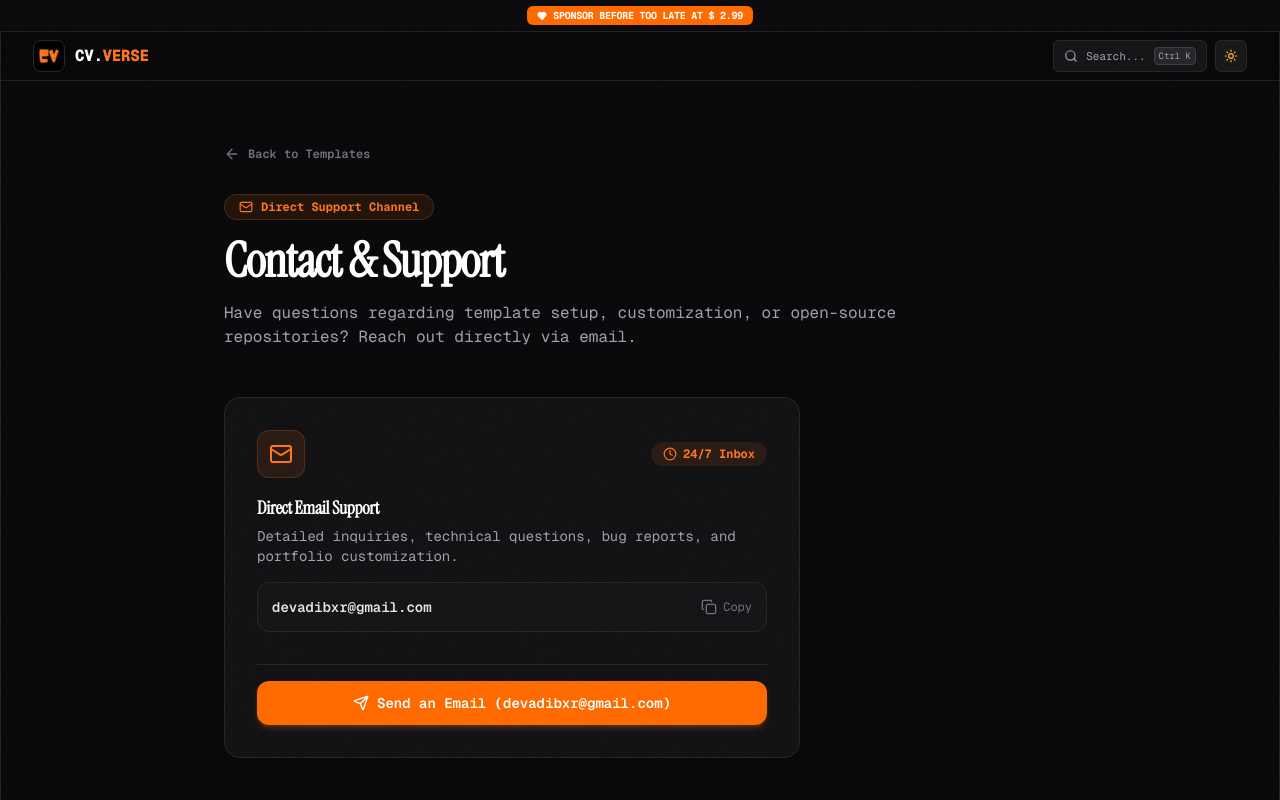
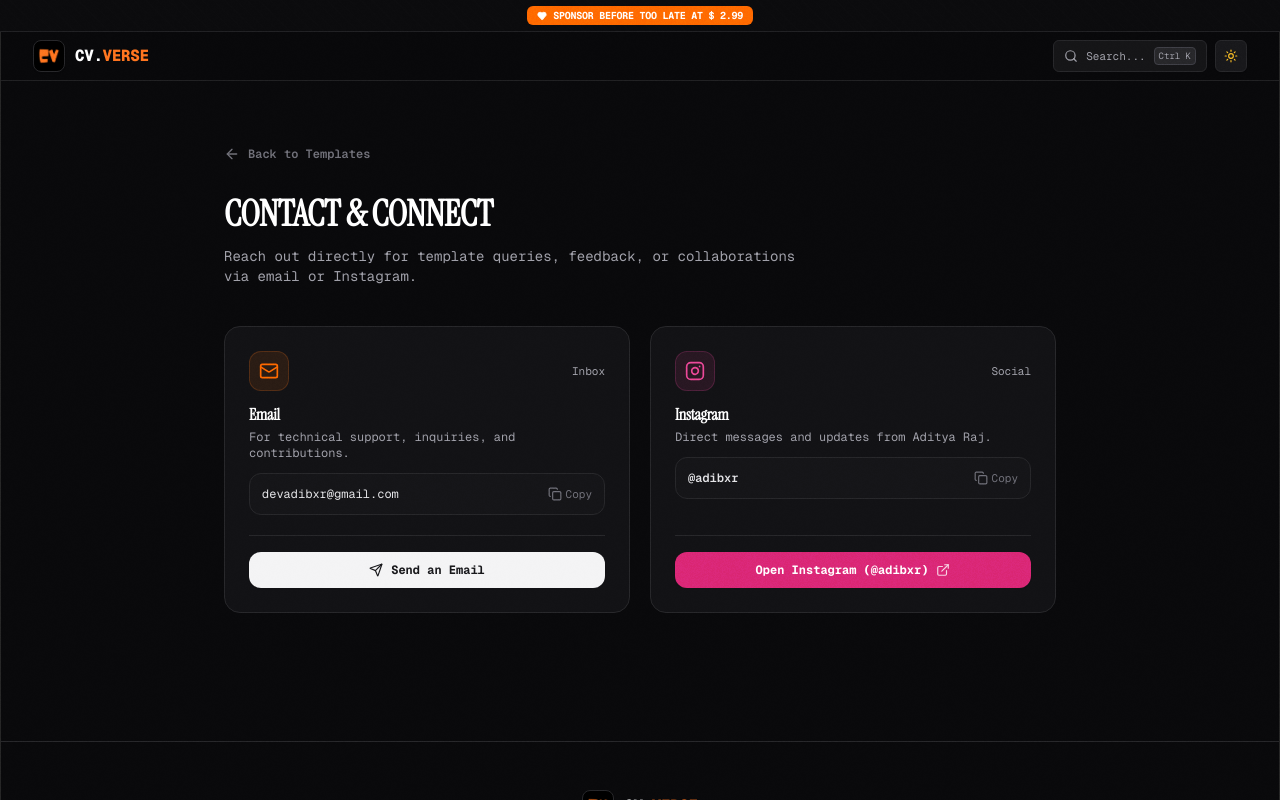
Before and after one commit to rawenergon/portfolio-verse, a Next.js app: page /contact in a window 1280 px wide. Shown: the top 800 px of the page. Built offline with nearby package versions, Linux system fonts and the light colour scheme; no server answers.

Commit message:
feat: remake contact page with email & ig, update terms, remove live preview from footer, add razorpay sponsor link

```diff
--- a/app/contact/layout.tsx
+++ b/app/contact/layout.tsx
@@ -2,7 +2,7 @@ import type { Metadata } from "next";
 
 export const metadata: Metadata = {
   title: "Contact Aditya Raj",
-  description: "Get in touch with Aditya Raj (@rawenergon) for portfolio design, full-stack systems engineering, and open-source template support. Direct email: devadibxr@gmail.com.",
+  description: "Get in touch with Aditya Raj (@rawenergon) for portfolio design, full-stack systems engineering, and open-source template support. Direct email: devadibxr@gmail.com and Instagram: @adibxr.",
   alternates: {
     canonical: "/contact",
   },
--- a/app/contact/page.tsx
+++ b/app/contact/page.tsx
@@ -11,8 +11,6 @@ import {
   Send,
   Check,
   Copy,
-  Clock,
-  ShieldCheck,
   ArrowLeft,
   ExternalLink
 } from "lucide-react";
@@ -20,8 +18,11 @@ import {
 export default function ContactPage() {
   const [isSearchOpen, setIsSearchOpen] = useState(false);
   const [copiedEmail, setCopiedEmail] = useState(false);
+  const [copiedIg, setCopiedIg] = useState(false);
 
   const email = "devadibxr@gmail.com";
+  const igHandle = "@adibxr";
+  const igUrl = "https://instagram.com/adibxr";
 
   const handleCopyEmail = () => {
     navigator.clipboard.writeText(email);
@@ -29,114 +30,140 @@ export default function ContactPage() {
     setTimeout(() => setCopiedEmail(false), 2000);
   };
 
+  const handleCopyIg = () => {
+    navigator.clipboard.writeText(igHandle);
+    setCopiedIg(true);
+    setTimeout(() => setCopiedIg(false), 2000);
+  };
+
   return (
     <div className="min-h-screen bg-[repeating-linear-gradient(45deg,#f0f0f0_0_1px,#0000_1px_8px)] dark:bg-[repeating-linear-gradient(45deg,#161616_0_1px,#0000_1px_8px)] text-zinc-900 dark:text-zinc-100 transition-colors">
       <TopBanner />
 
       <div className="mx-auto max-w-[1440px] border-x border-[#e5e5e5] bg-white dark:border-[#262626] dark:bg-[#09090b] shadow-2xl">
-        <Navbar
-          onOpenSearch={() => setIsSearchOpen(true)}
-        />
+        <Navbar onOpenSearch={() => setIsSearchOpen(true)} />
 
         <main className="mx-auto max-w-4xl px-4 sm:px-6 lg:px-8 py-12 sm:py-16">
           {/* Back Navigation */}
           <Link
             href="/"
-            className="inline-flex items-center gap-2 text-xs font-semibold text-zinc-500 hover:text-[#ff751f] transition-colors mb-8"
+            className="inline-flex items-center gap-2 text-xs font-semibold text-zinc-500 hover:text-[#ff6a00] transition-colors mb-8"
           >
             <ArrowLeft className="h-4 w-4" />
             <span>Back to Templates</span>
           </Link>
 
           {/* Header */}
-          <div className="space-y-4 text-center sm:text-left mb-12">
-            <div className="inline-flex items-center gap-2 rounded-full border border-orange-500/20 bg-orange-500/10 px-3.5 py-1 text-xs font-bold text-[#ff751f]">
-              <Mail className="h-3.5 w-3.5" />
-              <span>Direct Support Channel</span>
-            </div>
-            <h1 className="text-3xl sm:text-5xl font-black tracking-tight text-zinc-900 dark:text-white">
-              Contact &amp; Support
+          <div className="space-y-3 mb-10 text-center sm:text-left">
+            <h1 className="text-3xl sm:text-4xl font-black tracking-tight text-zinc-900 dark:text-white uppercase font-serif">
+              Contact &amp; Connect
             </h1>
-            <p className="text-sm sm:text-base text-zinc-600 dark:text-zinc-400 max-w-2xl leading-relaxed">
-              Have questions regarding template setup, customization, or open-source repositories? Reach out directly via email.
+            <p className="text-sm text-zinc-600 dark:text-zinc-400 max-w-xl">
+              Reach out directly for template queries, feedback, or collaborations via email or Instagram.
             </p>
           </div>
 
-          {/* Direct Email Support Card */}
-          <div className="mb-12">
-            <div className="relative overflow-hidden rounded-2xl border border-zinc-200 bg-zinc-50/50 p-8 dark:border-zinc-800 dark:bg-[#121215] shadow-sm flex flex-col justify-between max-w-xl mx-auto sm:mx-0">
-              <div className="space-y-4">
+          {/* Clean 2-Column Contact Options: Email and IG */}
+          <div className="grid grid-cols-1 sm:grid-cols-2 gap-5 mb-16">
+
+            {/* 1. Email Box */}
+            <div className="rounded-2xl border border-zinc-200 bg-zinc-50/60 p-6 dark:border-zinc-800 dark:bg-[#121215] flex flex-col justify-between shadow-xs">
+              <div className="space-y-3">
                 <div className="flex items-center justify-between">
-                  <div className="flex h-12 w-12 items-center justify-center rounded-xl bg-orange-500/10 border border-orange-500/20 text-[#ff751f]">
-                    <Mail className="h-6 w-6" />
+                  <div className="flex h-10 w-10 items-center justify-center rounded-xl bg-orange-500/10 text-[#ff6a00] border border-orange-500/20">
+                    <Mail className="h-5 w-5" />
                   </div>
-                  <span className="inline-flex items-center gap-1.5 rounded-full bg-orange-500/10 px-3 py-1 text-xs font-bold text-[#ff751f]">
-                    <Clock className="h-3.5 w-3.5" />
-                    24/7 Inbox
-                  </span>
+                  <span className="text-[11px] font-mono text-zinc-400">Inbox</span>
                 </div>
 
                 <div>
-                  <h2 className="text-lg font-bold text-zinc-900 dark:text-white">
-                    Direct Email Support
-                  </h2>
-                  <p className="text-xs sm:text-sm text-zinc-500 dark:text-zinc-400 mt-1 leading-relaxed">
-                    Detailed inquiries, technical questions, bug reports, and portfolio customization.
+                  <h2 className="text-base font-bold text-zinc-900 dark:text-white">Email</h2>
+                  <p className="text-xs text-zinc-500 dark:text-zinc-400 mt-0.5">
+                    For technical support, inquiries, and contributions.
                   </p>
                 </div>
 
-                <div className="rounded-xl border border-zinc-200 bg-white p-3.5 dark:border-zinc-800 dark:bg-zinc-900/60 flex items-center justify-between font-mono text-sm">
-                  <span className="text-zinc-900 dark:text-zinc-200 font-semibold truncate">{email}</span>
+                <div className="rounded-xl border border-zinc-200 bg-white p-3 dark:border-zinc-800 dark:bg-zinc-900/60 flex items-center justify-between font-mono text-xs">
+                  <span className="text-zinc-900 dark:text-zinc-200 truncate">{email}</span>
                   <button
                     onClick={handleCopyEmail}
-                    className="flex items-center gap-1.5 text-xs font-sans text-zinc-500 hover:text-[#ff751f] transition-colors shrink-0 ml-2 cursor-pointer"
-                    title="Copy email address"
+                    className="flex items-center gap-1 text-[11px] font-sans text-zinc-500 hover:text-[#ff6a00] transition-colors shrink-0 ml-2 cursor-pointer"
+                    title="Copy email"
                   >
-                    {copiedEmail ? <Check className="h-4 w-4 text-[#ff751f]" /> : <Copy className="h-4 w-4" />}
+                    {copiedEmail ? <Check className="h-3.5 w-3.5 text-emerald-500" /> : <Copy className="h-3.5 w-3.5" />}
                     <span>{copiedEmail ? "Copied" : "Copy"}</span>
                   </button>
                 </div>
               </div>
 
-              <div className="mt-8 pt-4 border-t border-zinc-200 dark:border-zinc-800">
+              <div className="mt-5 pt-4 border-t border-zinc-200 dark:border-zinc-800">
                 <a
-                  href={`mailto:${email}?subject=CV.VERSE%20Template%20Inquiry`}
-                  className="w-full inline-flex items-center justify-center gap-2 rounded-xl bg-[#ff6a00] px-5 py-3 font-semibold text-sm text-white shadow-md shadow-orange-500/25 hover:bg-[#ff7a1a] transition-all cursor-pointer"
+                  href={`mailto:${email}?subject=CV.VERSE%20Inquiry`}
+                  className="w-full inline-flex items-center justify-center gap-2 rounded-xl bg-zinc-900 px-4 py-2.5 text-xs font-bold text-white shadow-sm hover:bg-[#ff6a00] dark:bg-zinc-100 dark:text-zinc-900 dark:hover:bg-[#ff6a00] dark:hover:text-white transition-all cursor-pointer"
                 >
-                  <Send className="h-4 w-4" />
-                  <span>Send an Email ({email})</span>
+                  <Send className="h-3.5 w-3.5" />
+                  <span>Send an Email</span>
                 </a>
               </div>
             </div>
+
+            {/* 2. Instagram Box */}
+            <div className="rounded-2xl border border-zinc-200 bg-zinc-50/60 p-6 dark:border-zinc-800 dark:bg-[#121215] flex flex-col justify-between shadow-xs">
+              <div className="space-y-3">
+                <div className="flex items-center justify-between">
+                  <div className="flex h-10 w-10 items-center justify-center rounded-xl bg-pink-500/10 text-pink-500 border border-pink-500/20">
+                    <svg
+                      viewBox="0 0 24 24"
+                      width="20"
+                      height="20"
+                      fill="none"
+                      stroke="currentColor"
+                      strokeWidth="2"
+                      strokeLinecap="round"
+                      strokeLinejoin="round"
+                    >
+                      <rect width="20" height="20" x="2" y="2" rx="5" ry="5"></rect>
+                      <path d="M16 11.37A4 4 0 1 1 12.63 8 4 4 0 0 1 16 11.37z"></path>
+                      <line x1="17.5" x2="17.51" y1="6.5" y2="6.5"></line>
+                    </svg>
+                  </div>
+                  <span className="text-[11px] font-mono text-zinc-400">Social</span>
                 </div>
 
-          {/* Guarantee Box */}
-          <div className="rounded-2xl border border-zinc-200 bg-gradient-to-r from-orange-500/5 via-zinc-50 to-transparent p-6 dark:border-zinc-800 dark:from-orange-500/10 dark:via-[#121215] dark:to-transparent flex flex-col sm:flex-row items-start sm:items-center justify-between gap-4">
-            <div className="flex items-start gap-3.5">
-              <div className="flex h-10 w-10 shrink-0 items-center justify-center rounded-xl bg-[#ff751f] text-white">
-                <ShieldCheck className="h-5 w-5" />
+                <div>
+                  <h2 className="text-base font-bold text-zinc-900 dark:text-white">Instagram</h2>
+                  <p className="text-xs text-zinc-500 dark:text-zinc-400 mt-0.5">
+                    Direct messages and updates from Aditya Raj.
+                  </p>
                 </div>
-              <div>
-                <h3 className="text-sm font-bold text-zinc-900 dark:text-white">
-                  Developer &amp; Technical Support
-                </h3>
-                <p className="text-xs text-zinc-500 dark:text-zinc-400 mt-0.5">
-                  If you need help deploying to Vercel or configuring Next.js, email devadibxr@gmail.com anytime.
-                </p>
+
+                <div className="rounded-xl border border-zinc-200 bg-white p-3 dark:border-zinc-800 dark:bg-zinc-900/60 flex items-center justify-between font-mono text-xs">
+                  <span className="text-zinc-900 dark:text-zinc-200 font-semibold">{igHandle}</span>
+                  <button
+                    onClick={handleCopyIg}
+                    className="flex items-center gap-1 text-[11px] font-sans text-zinc-500 hover:text-pink-500 transition-colors shrink-0 ml-2 cursor-pointer"
+                    title="Copy handle"
+                  >
+                    {copiedIg ? <Check className="h-3.5 w-3.5 text-emerald-500" /> : <Copy className="h-3.5 w-3.5" />}
+                    <span>{copiedIg ? "Copied" : "Copy"}</span>
+                  </button>
                 </div>
               </div>
 
+              <div className="mt-5 pt-4 border-t border-zinc-200 dark:border-zinc-800">
                 <a
-              href="https://substack.com/@rawenergon"
+                  href={igUrl}
                   target="_blank"
                   rel="noopener noreferrer"
-              className="shrink-0 text-xs font-semibold text-[#ff751f] hover:underline inline-flex items-center gap-1"
+                  className="w-full inline-flex items-center justify-center gap-2 rounded-xl bg-pink-600 px-4 py-2.5 text-xs font-bold text-white shadow-sm hover:bg-pink-500 transition-all cursor-pointer"
                 >
-              <span>Follow @rawenergon</span>
-              <ExternalLink className="h-3 w-3" />
+                  <span>Open Instagram ({igHandle})</span>
+                  <ExternalLink className="h-3.5 w-3.5 opacity-80" />
                 </a>
               </div>
+            </div>
 
+          </div>
         </main>
 
         <Footer />
--- a/components/footer.tsx
+++ b/components/footer.tsx
@@ -7,7 +7,6 @@ import { Logo } from "./logo";
 export function Footer() {
   const footerLinks = [
     { name: "Templates", href: "/" },
-    { name: "Live Preview", href: "/templates/ccidcop" },
     { name: "License", href: "/license" },
     { name: "Terms of Service", href: "/terms" },
     { name: "Contact & Support", href: "/contact" },
--- a/components/top-banner.tsx
+++ b/components/top-banner.tsx
@@ -4,10 +4,12 @@ import React from "react";
 import { Heart } from "lucide-react";
 
 export function TopBanner() {
+  const razorpaySponsorUrl = process.env.NEXT_PUBLIC_RAZORPAY_SPONSOR_URL || "https://pages.razorpay.com/cvverse";
+
   return (
     <div className="relative isolate z-50 flex items-center justify-center overflow-hidden border-b border-zinc-200/80 bg-zinc-50/95 px-3 py-1.5 text-[11px] text-zinc-700 dark:border-zinc-800/80 dark:bg-[#0c0c0e]/95 dark:text-zinc-300">
       <a
-        href="https://github.com/sponsors/rawenergon"
+        href={razorpaySponsorUrl}
         target="_blank"
         rel="noopener noreferrer"
         className="inline-flex items-center gap-1.5 rounded-md bg-[#ff6a00] px-2.5 py-0.5 text-[10px] font-bold text-white shadow-xs hover:bg-[#ff7a1a] transition-all cursor-pointer uppercase tracking-tight"
```
Also changed, not shown: app/terms/page.tsx (+31 -26 lines). Lines whose indentation alone changed are shown as unchanged.
